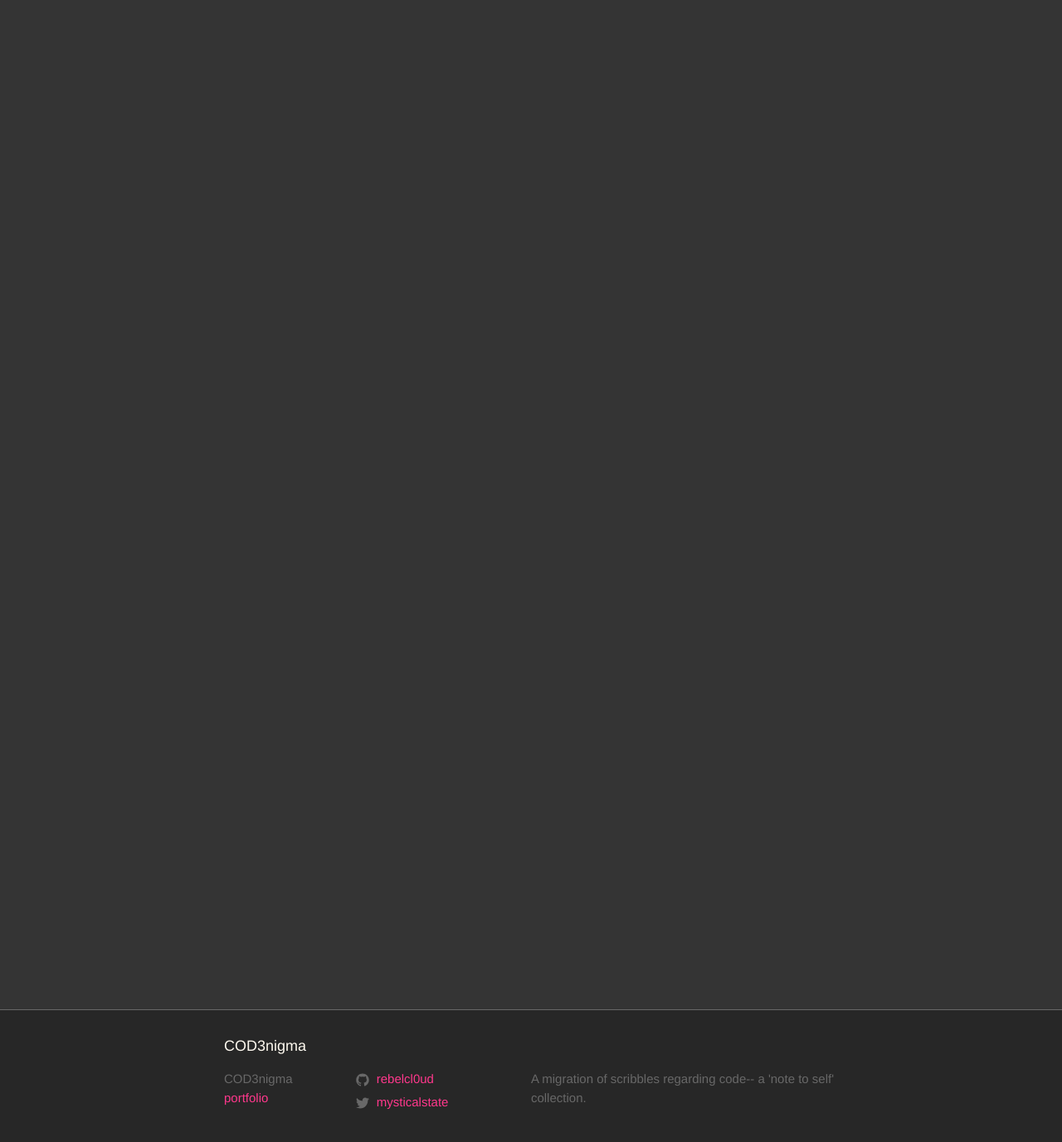
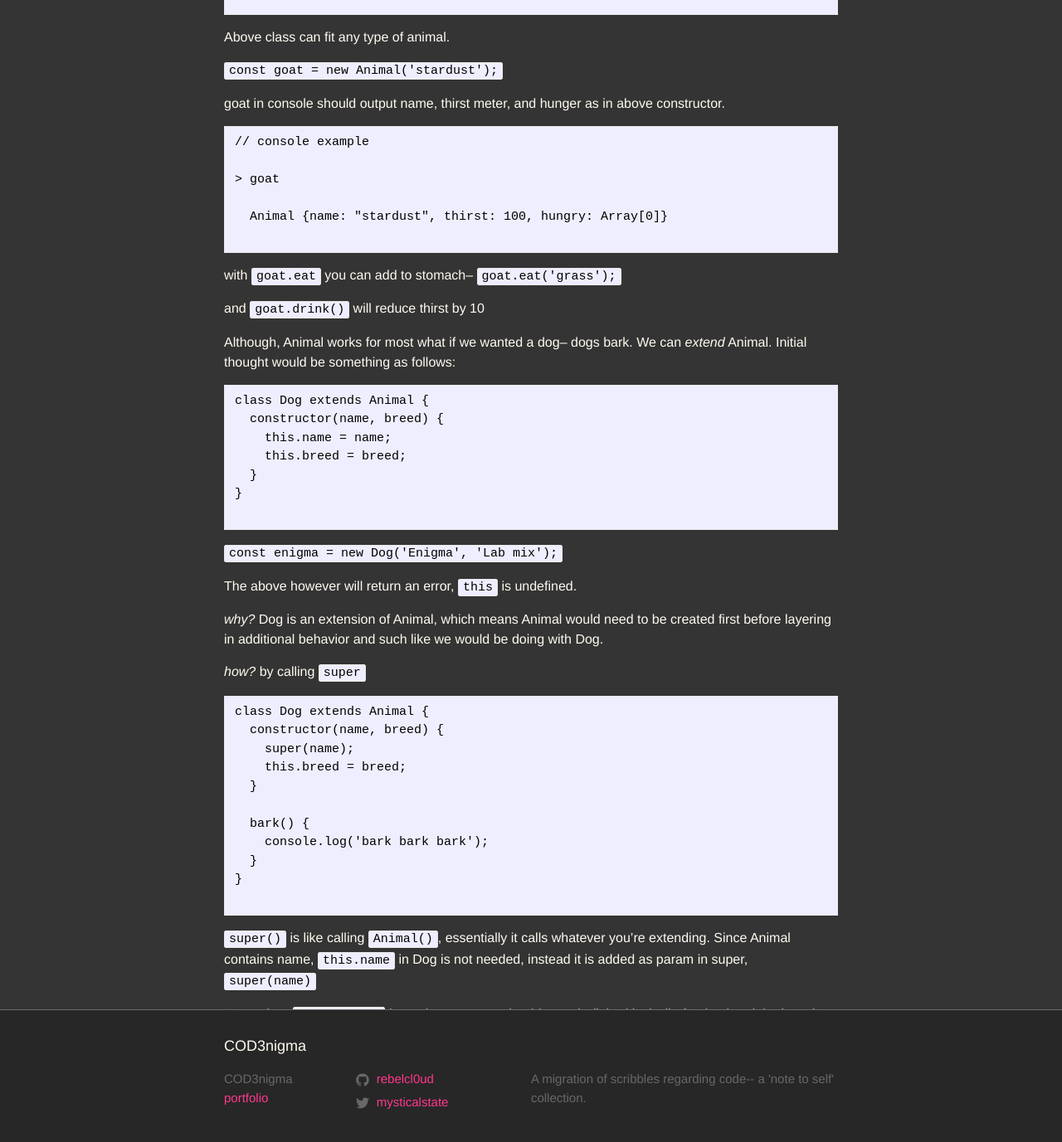
Before and after one commit to rebelcl0ud/blog, a Jekyll site: the page built from _posts/2018-05-06-[40]-es6-status-classes.markdown, in a window 1280 px wide and 1400 px high, scrolled down 3765 px. Shown: the top 1377 px of the window at 83% size. Built offline with Jekyll 4.4.1, drawn with Linux system fonts in a browser that asks for light colours; some of the changed text lies outside the part shown.

Commit message:
notes on extending classes + using super added

````diff
--- a/_posts/2018-05-06-[40]-es6-status-classes.markdown
+++ b/_posts/2018-05-06-[40]-es6-status-classes.markdown
@@ -147,3 +147,85 @@ scrappy.nicknames
 ```
 
 ### extending classes + using super()
+
+```
+class Animal() {
+  constructor(name) {
+    this.name = name;
+    this.thirst = 100;
+    this.hungry = [];
+  }
+
+  drink() {
+    this.thirst -= 10;
+    return this.thirst;
+  }
+
+  eat(food) {
+    this.hungry.push(food);
+    return this.hungry;
+  }
+}
+
+```
+
+Above class can fit any type of animal.
+
+`const goat = new Animal('stardust');`
+
+goat in console should output name, thirst meter, and hunger as in above constructor.
+```
+// console example
+
+> goat
+
+  Animal {name: "stardust", thirst: 100, hungry: Array[0]}
+
+```
+
+with `goat.eat` you can add to stomach--
+`goat.eat('grass');`
+
+and `goat.drink()` will reduce thirst by 10
+
+Although, Animal works for most what if we wanted a dog-- dogs bark. We can *extend* Animal. Initial thought would be something as follows:
+
+```
+class Dog extends Animal {
+  constructor(name, breed) {
+    this.name = name;
+    this.breed = breed;
+  }
+}
+
+```
+
+`const enigma = new Dog('Enigma', 'Lab mix');`
+
+The above however will return an error, `this` is undefined.
+
+*why?* Dog is an extension of Animal, which means Animal would need to be created first before layering in additional behavior and such like we would be doing with Dog.
+
+*how?* by calling `super`
+
+```
+class Dog extends Animal {
+  constructor(name, breed) {
+    super(name);
+    this.breed = breed;
+  }
+
+  bark() {
+    console.log('bark bark bark');
+  }
+}
+
+```
+
+`super()` is like calling `Animal()`, essentially it calls whatever you're extending. Since Animal contains name, `this.name` in Dog is not needed, instead it is added as param in super, `super(name)`
+
+Now, when `console.log`-ing enigma, output should contain (inheriting) all of Animal and the breed added through Dog.
+
+Of course, able to add methods, such as `bark()` as in previous section of notes.
+
+Note: prob good idea to not go extend/super crazy, which would make sense, I can imagine it would not be reader-friendly with like 10 of those things. #realtalk
````
